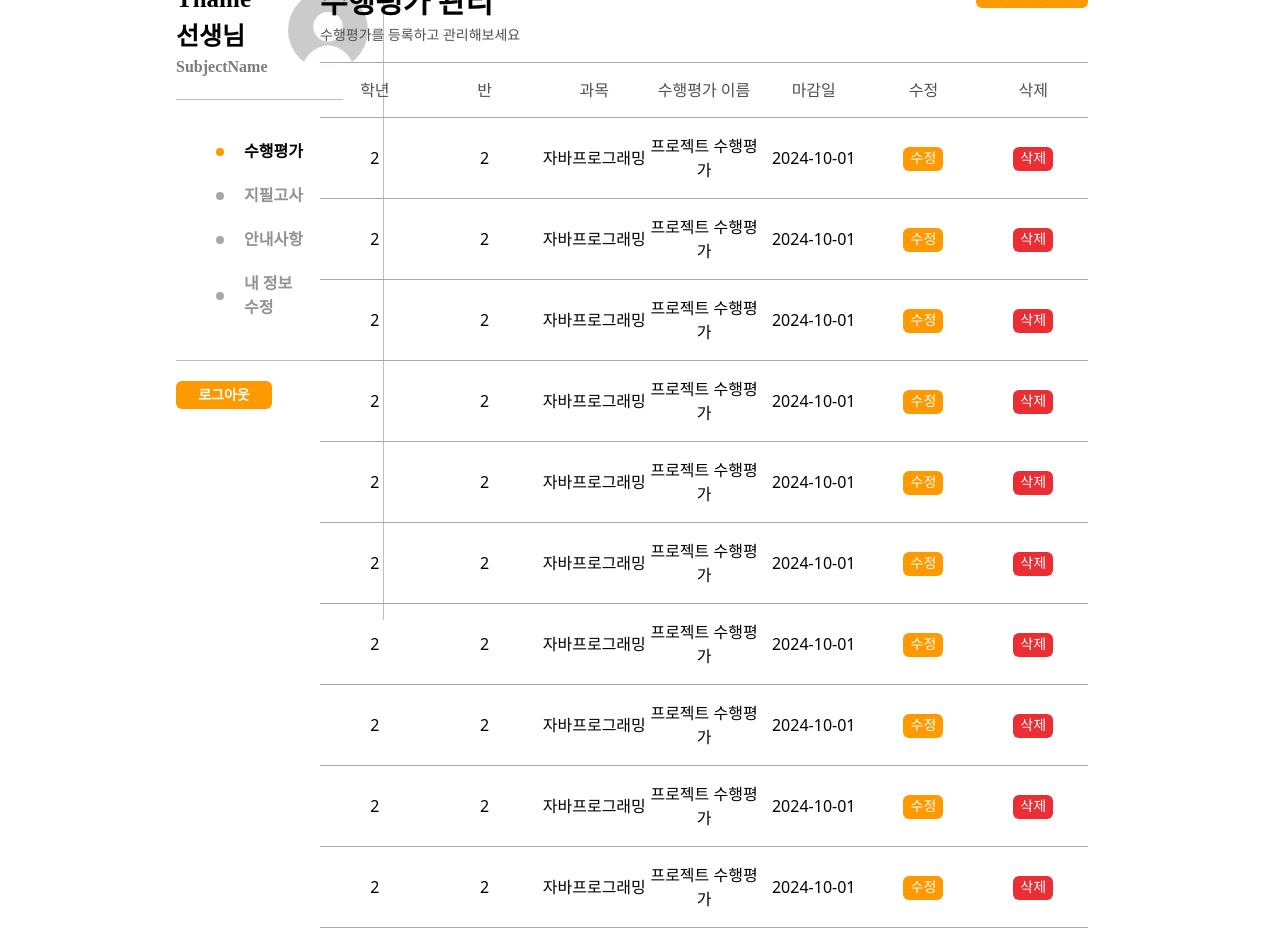
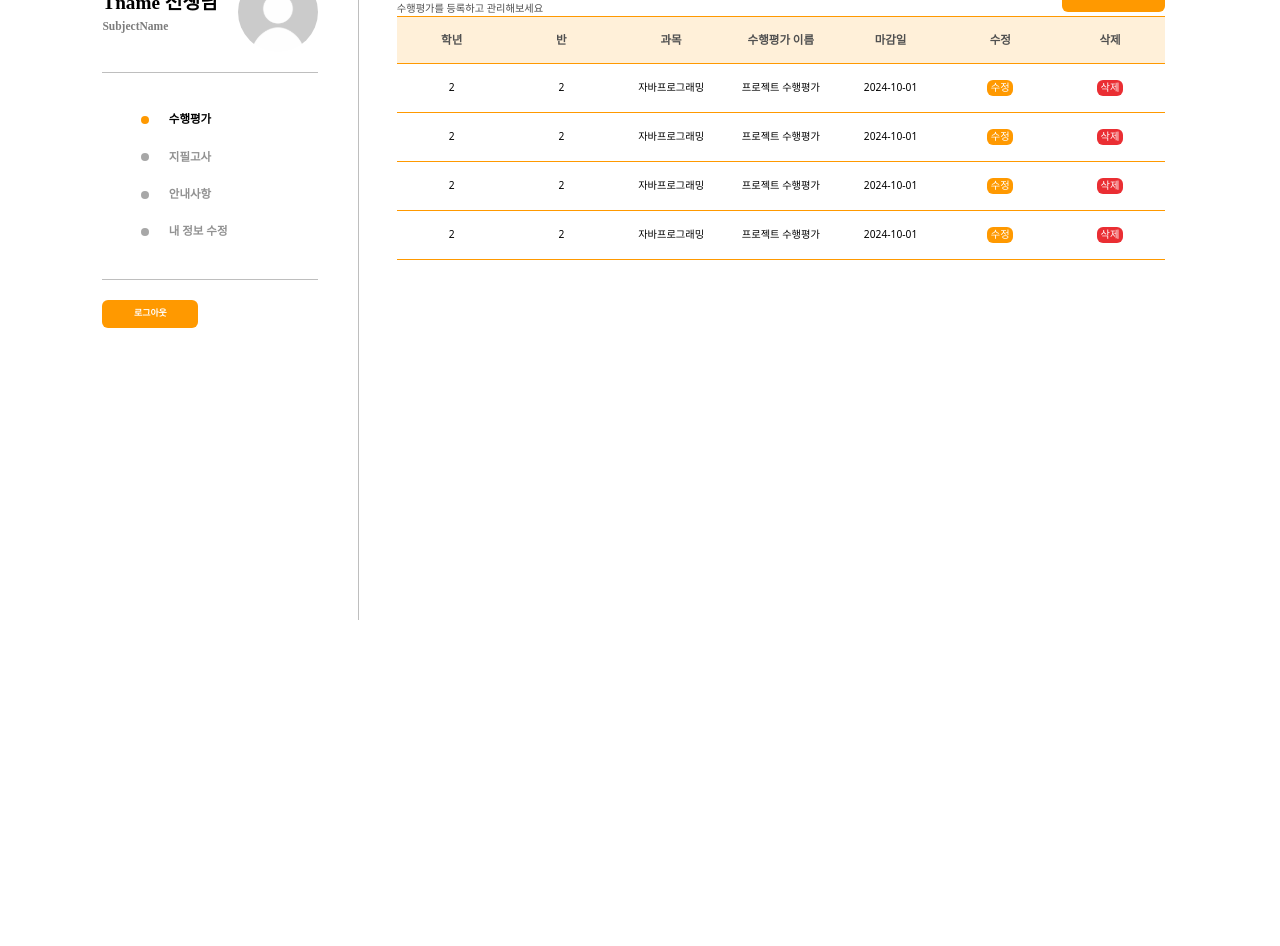
Before and after one commit to Team-LoopCat/helper_frontend, a React (Vite) app: page /main in a window 1280 px wide. Shown: the part 180-1126 px from the top of the page. After the commit the page ends 800 px from the top, so only its background shows below. Built offline with nearby package versions, Linux system fonts and the light colour scheme.

Commit message:
size 조정

```diff
--- a/src/components/Header.tsx
+++ b/src/components/Header.tsx
@@ -3,7 +3,7 @@ import Logo from "../assets/WidthLogo.svg"
 export default function Header() {
   return (
     <>
-      <header className="flex items-center min-h-20 border-b min-w-[100%] border-gray300 px-44 fixed">
+      <header className="flex items-center min-h-[8vh] border-b min-w-[100%] border-gray300 px-[7vw] fixed">
         <img src={Logo} alt="로고" />
       </header>
     </>
--- a/src/components/main/PerformanceList.tsx
+++ b/src/components/main/PerformanceList.tsx
@@ -20,21 +20,20 @@ export default function PerformanceList({
 }: Props) {
   return (
     <>
-      <main className="border-b border-gray400 pb-4">
-        <ul className="flex justify-between items-center">
+      <main className="border-b border-main py-[2vh]">
+        <ul className="flex justify-between text-[0.8vw]">
           <li className="flex-1 text-center">{grade}</li>
           <li className="flex-1 text-center">{classroom}</li>
           <li className="flex-1 text-center">{subject}</li>
           <li className="flex-1 text-center">{performanceTitle}</li>
           <li className="flex-1 text-center">{endDay}</li>
-          {/** button 크기 조절해야 함 */}
           <div className="flex-1 text-center">
-            <button className="font-pretendard font-medium text-tiny min-w-10 min-h-6 rounded-md text-white bg-main">
+            <button className="font-pretendard font-medium text-[0.8vw] min-w-[2vw] min-h-[2vh] rounded-md text-white bg-main">
               수정
             </button>
           </div>
           <div className="flex-1 text-center">
-            <button className="font-pretendard font-medium text-tiny min-w-10 min-h-6 rounded-md text-white bg-red">
+            <button className="font-pretendard font-medium text-[0.8vw] min-w-[2vw] min-h-[2vh] rounded-md text-white bg-red">
               삭제
             </button>
           </div>
--- a/src/components/main/PerformancePg.tsx
+++ b/src/components/main/PerformancePg.tsx
@@ -3,26 +3,26 @@ import PerformanceList from "./PerformanceList";
 export default function PerformancePg() {
   return (
     <>
-      <main className="flex flex-col gap-4 min-w-[60vw] pt-20 pb-5 right-48 absolute top-20 ">
+      <main className="flex flex-col min-w-[60vw] min-h-[auto] pt-[9vh] pb-5 right-[9vw] absolute top-20 ">
         {/** 수행평가 등록 title(button 포함) */}
         <div className="flex justify-between">
           {/** 수행평가 등록 title (button 미포함) */}
           <div>
-            <p className="font-pretendard font-bold text-title3">
+            <p className="font-pretendard font-bold text-[1.5vw]">
               수행평가 관리
             </p>
-            <p className="font-pretendard font-medium text-tiny text-gray700">
+            <p className="font-pretendard font-medium text-[0.8vw] text-gray700">
               수행평가를 등록하고 관리해보세요
             </p>
           </div>
           {/** flex로 인해 변경된 버튼 크기 조절해야 함 */}
-          <button className="font-pretendard font-medium text-body3 min-w-28 max-h-7 rounded-md text-white bg-main">
+          <button className="font-pretendard font-medium text-[0.9vw] min-w-[8vw] max-h-[5vh] rounded-md text-white bg-main">
             수행평가 등록
           </button>
         </div>
         {/** List 구분 */}
 
-        <ul className="flex justify-between items-center min-w-[60vw] min-h-14 border-t border-b border-gray400 text-gray700">
+        <ul className="flex justify-between items-center font-pretendard font-semibold max-w-[60vw] min-h-[6vh] text-[0.9vw] border-t border-b border-main text-gray700 bg-opacityMain">
           <li className="flex-1 text-center">학년</li>
           <li className="flex-1 text-center">반</li>
           <li className="flex-1 text-center">과목</li>
@@ -62,49 +62,6 @@ export default function PerformancePg() {
           performanceTitle="프로젝트 수행평가"
           endDay="2024-10-01"
         />
-
-        <PerformanceList
-          grade={2}
-          classroom={2}
-          subject="자바프로그래밍"
-          performanceTitle="프로젝트 수행평가"
-          endDay="2024-10-01"
-        />
-        <PerformanceList
-          grade={2}
-          classroom={2}
-          subject="자바프로그래밍"
-          performanceTitle="프로젝트 수행평가"
-          endDay="2024-10-01"
-        />
-        <PerformanceList
-          grade={2}
-          classroom={2}
-          subject="자바프로그래밍"
-          performanceTitle="프로젝트 수행평가"
-          endDay="2024-10-01"
-        />
-        <PerformanceList
-          grade={2}
-          classroom={2}
-          subject="자바프로그래밍"
-          performanceTitle="프로젝트 수행평가"
-          endDay="2024-10-01"
-        />
-        <PerformanceList
-          grade={2}
-          classroom={2}
-          subject="자바프로그래밍"
-          performanceTitle="프로젝트 수행평가"
-          endDay="2024-10-01"
-        />
-        <PerformanceList
-          grade={2}
-          classroom={2}
-          subject="자바프로그래밍"
-          performanceTitle="프로젝트 수행평가"
-          endDay="2024-10-01"
-        />
       </main>
     </>
   );
--- a/src/index.css
+++ b/src/index.css
@@ -6,6 +6,5 @@
   font-family: "Pretendard-Bold";
   src: url("https://fastly.jsdelivr.net/gh/Project-Noonnu/noonfonts_2107@1.1/Pretendard-Bold.woff")
     format("woff");
-  font-weight: 700;
-  font-style: normal;
+
 }
--- a/src/pages/main/Main.tsx
+++ b/src/pages/main/Main.tsx
@@ -21,21 +21,21 @@ export default function Main() {
       {/** nav와 main을 묶은 div (container 역할 느낌) */}
       <div className="flex gap-20 relative">
         {/** 반응형으로 구현할 것, border-r가 밑에 까지 닿도록 할 것 */}
-        <aside className="flex flex-col max-w-[30vw] pl-44 pr-10 pt-20 gap-5 border-r border-gray300 fixed top-20 bottom-0">
+        <aside className="flex flex-col max-w-[30vw] pl-[8vw] pr-10 pt-[9vh] gap-5 border-r border-gray300 fixed top-20 bottom-0">
           {/** Profile 부분, 선생님 이름 · 해당 선생님의 과목 연동해야 함 */}
           <div className="flex items-center gap-5">
             <div>
-              <p className="font-pretendard font-bold text-body1">
+              <p className="font-pretendard font-bold text-[1.5vw]">
                 {"Tname"} 선생님
               </p>
-              <p className="font-pretendard font-semibold text-body3 text-gray600">
+              <p className="font-pretendard font-semibold text-[0.9vw] text-gray600">
                 {"SubjectName"}
               </p>
             </div>
             <img src={Profile} alt="프로필" />
           </div>
           {/** Menu 부분 */}
-          <div className="flex flex-col gap-5 max-w-72 min-h-64 border-t border-b border-gray300 p-10">
+          <div className="flex flex-col gap-5 max-w-[40vw] min-h-[10vh] text-[0.9vw] border-t border-b border-gray300 p-[3vw]">
             <Menu
               name="수행평가"
               isSelected={selectedMenu === "수행평가"}
@@ -58,7 +58,7 @@ export default function Main() {
             />
           </div>
           {/** 로그아웃 버튼 */}
-          <button className="font-pretendard font-semibold text-tiny text-white max-w-24 min-h-7 rounded-md bg-main">
+          <button className="font-pretendard font-semibold text-[0.7vw] text-white max-w-24 min-h-[3.5vh] rounded-md bg-main">
             로그아웃
           </button>
         </aside>
--- a/tailwind.config.js
+++ b/tailwind.config.js
@@ -14,6 +14,7 @@ export default {
     },
     colors: {
       main: "#FF9900",
+      opacityMain: "rgba(255, 153, 0, 0.15)",
       red: "#EA2E33",
       gray700: "#505050",
       gray600: "#7C7C7C",
```
